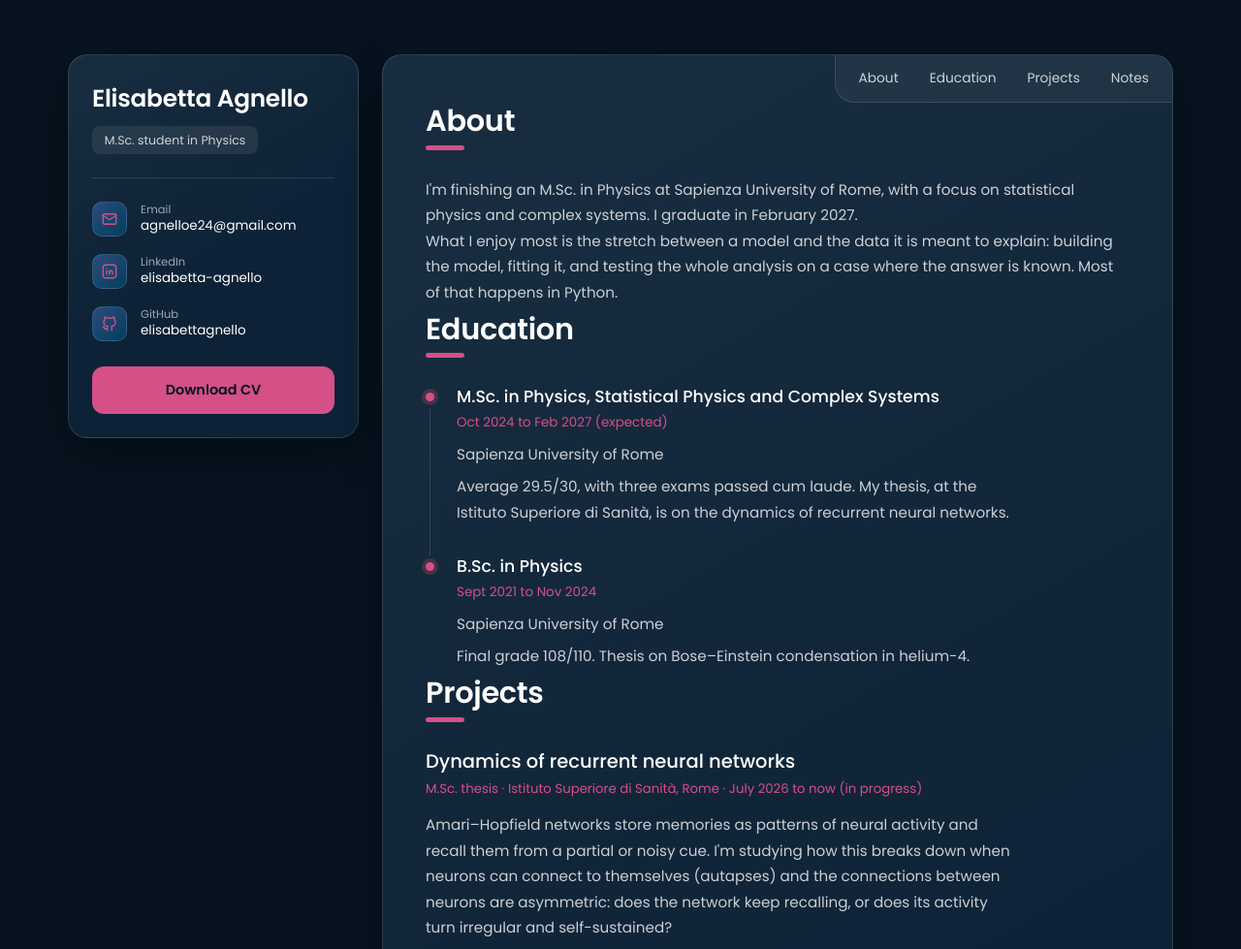
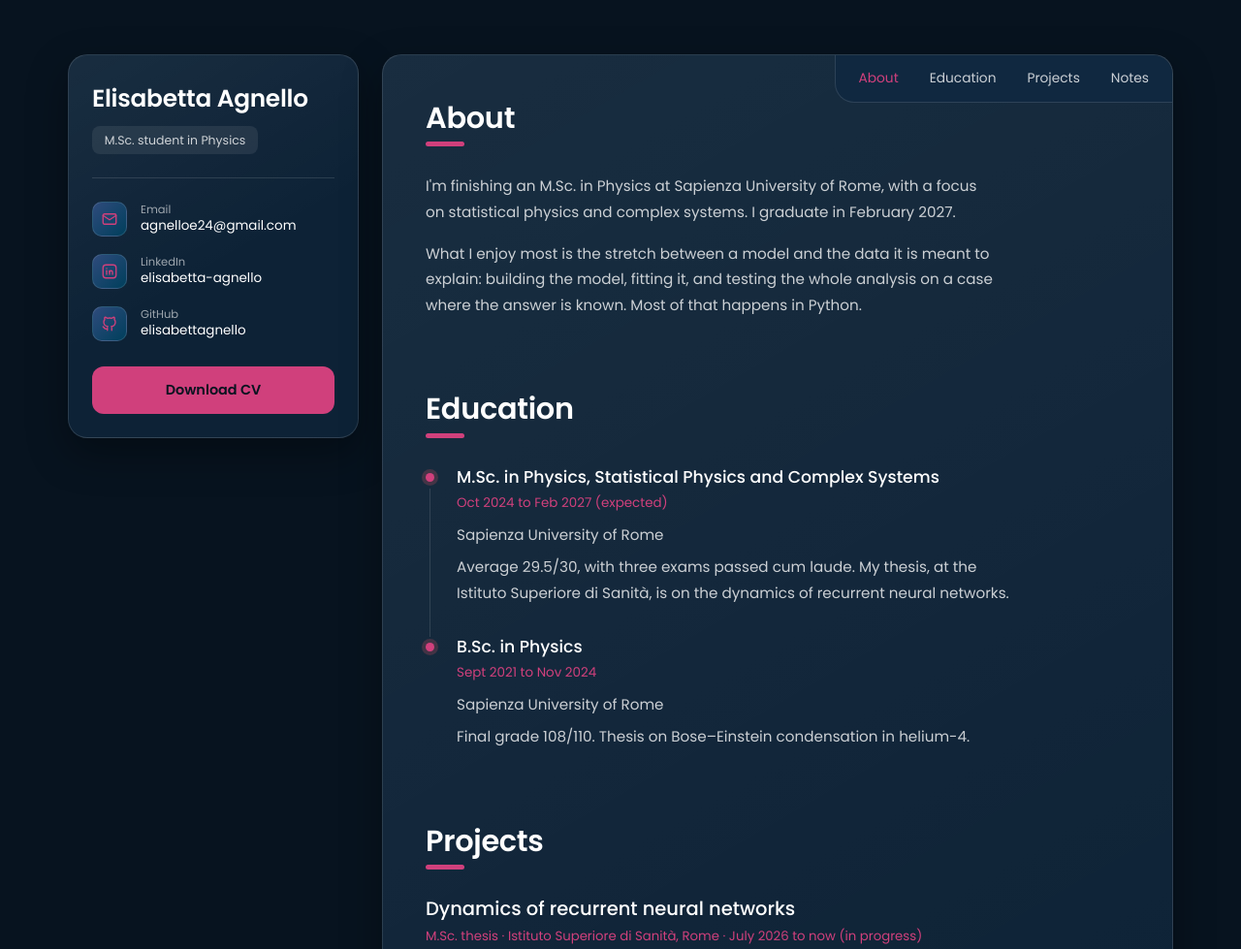
Before and after one commit to elisabettagnello/elisabettagnello.github.io, a plain HTML site: page index.html in a window 1280 px wide. Shown: the top 979 px of the page at 97% size. Drawn offline with Linux system fonts and the light colour scheme.

Commit message:
Update style.css

```diff
--- a/assets/style.css
+++ b/assets/style.css
@@ -1,18 +1,20 @@
 :root {
   --bg: #07131f;
   --card: #0d2236;
+  --nav: #102840;
   --line: rgba(255, 255, 255, 0.12);
   --text: #ffffff;
   --text-2: rgba(255, 255, 255, 0.78);
   --text-3: rgba(255, 255, 255, 0.6);
-  --accent: #d45087;
+  --accent: #d0407c;
   --blue: #2f4b7c;
   --deep: #003f5c;
   --font: "Poppins", system-ui, -apple-system, "Segoe UI", Roboto, Arial, sans-serif;
 }
 
 *, *::before, *::after { box-sizing: border-box; }
-html { -webkit-text-size-adjust: 100%; }
+html { -webkit-text-size-adjust: 100%; scroll-behavior: smooth; }
+@media (prefers-reduced-motion: reduce) { html { scroll-behavior: auto; } }
 body {
   margin: 0;
   background: var(--bg);
@@ -25,21 +27,14 @@ body {
 a { color: inherit; }
 button { font: inherit; }
 :focus-visible { outline: 2px solid var(--accent); outline-offset: 3px; border-radius: 4px; }
-h1, h2, h3, p, ul { margin: 0; padding: 0; }
+h1, h2, h3, p, ul, figure { margin: 0; padding: 0; }
+ul { list-style: none; }
 sup { line-height: 0; }
-ul { list-style: none; }
 
 .skip { position: absolute; left: 12px; top: -60px; background: var(--accent); color: var(--bg); padding: .5rem 1rem; border-radius: 8px; z-index: 20; font-weight: 500; }
 .skip:focus { top: 10px; }
 
-.shell {
-  max-width: 1180px;
-  margin: 0 auto;
-  padding: 56px 20px;
-  display: flex;
-  align-items: flex-start;
-  gap: 24px;
-}
+.shell { max-width: 1180px; margin: 0 auto; padding: 56px 20px; display: flex; align-items: flex-start; gap: 24px; }
 
 .card {
   background: linear-gradient(150deg, rgba(255, 255, 255, 0.05), rgba(255, 255, 255, 0) 55%), var(--card);
@@ -66,19 +61,28 @@ a.c-value:hover { color: var(--accent); }
 .cv:hover { background: #ff7c73; }
 
 /* ---------- Main card ---------- */
-.main { position: relative; flex: 1; min-width: 0; min-height: 440px; padding: 44px 44px 48px; overflow: hidden; }
-.nav { position: absolute; top: 0; right: 0; display: flex; padding: 0 8px; background: rgba(255, 255, 255, 0.05); border: 1px solid var(--line); border-width: 0 0 1px 1px; border-radius: 0 0 0 20px; }
+.main { position: relative; flex: 1; min-width: 0; padding: 44px 44px 56px; }
+
+.nav {
+  position: sticky; top: 0; z-index: 6;
+  display: flex; width: max-content;
+  margin: -44px -44px -8px auto;
+  padding: 0 8px;
+  background: var(--nav);
+  border: 1px solid var(--line);
+  border-width: 0 0 1px 1px;
+  border-radius: 0 20px 0 20px;
+}
 .nav a { padding: 17px 16px; font-size: .86rem; line-height: 1; color: var(--text-2); text-decoration: none; }
 .nav a:hover { color: var(--text); }
-.nav a[aria-current="page"] { color: var(--accent); }
+.nav a[aria-current] { color: var(--accent); }
 
+.section { scroll-margin-top: 72px; }
+.section + .section { margin-top: 76px; }
 .title { position: relative; margin: 6px 0 28px; padding-bottom: .7rem; font-size: 1.9rem; font-weight: 600; line-height: 1.2; color: var(--text); letter-spacing: -0.01em; }
 .title::after { content: ""; position: absolute; left: 0; bottom: 0; width: 40px; height: 5px; border-radius: 3px; background: var(--accent); }
-.page > p { max-width: 62ch; }
-.page > p + p { margin-top: 1rem; }
-.js .page:not(.on) { display: none; }
-.page + .page { margin-top: 3rem; }
-.js .page + .page { margin-top: 0; }
+.section > p { max-width: 62ch; }
+.section > p + p { margin-top: 1rem; }
 
 /* Education timeline */
 .timeline li { position: relative; padding: 0 0 30px 32px; }
@@ -91,13 +95,16 @@ a.c-value:hover { color: var(--accent); }
 .timeline p { max-width: 62ch; }
 .timeline p + p { margin-top: .4rem; }
 
-/* Projects */
-.project { padding-bottom: 30px; margin-bottom: 30px; border-bottom: 1px solid var(--line); }
+/* Projects: text on the left, optional image on the right */
+.project { display: grid; gap: 28px; padding-bottom: 34px; margin-bottom: 34px; border-bottom: 1px solid var(--line); }
 .project:last-child { padding-bottom: 0; margin-bottom: 0; border-bottom: 0; }
+.project:has(.shot) { grid-template-columns: minmax(0, 1fr) 270px; align-items: start; }
 .project h3 { font-size: 1.22rem; font-weight: 500; line-height: 1.35; color: var(--text); }
 .meta { margin: .3rem 0 .9rem; font-size: .83rem; line-height: 1.5; color: var(--accent); }
-.project p { max-width: 64ch; }
-.project p + p { margin-top: .8rem; }
+.body p { max-width: 62ch; }
+.body p + p { margin-top: .8rem; }
+.shot img { display: block; width: 100%; height: auto; border-radius: 12px; border: 1px solid var(--line); background: #fff; }
+.shot figcaption { margin-top: .55rem; font-size: .75rem; line-height: 1.5; color: var(--text-3); }
 .links { display: flex; flex-wrap: wrap; gap: .6rem; margin-top: 1.1rem; }
 .links a { padding: .3rem .85rem; font-size: .82rem; line-height: 1.6; color: var(--text); text-decoration: none; background: rgba(255, 255, 255, 0.05); border: 1px solid var(--line); border-radius: 8px; }
 .links a:hover { color: var(--accent); border-color: var(--accent); }
@@ -110,11 +117,15 @@ a.c-value:hover { color: var(--accent); }
   .toggle { display: block; top: -22px; right: -20px; }
   .side-more { display: none; }
   .side-more.open { display: block; }
-  .main { min-height: 0; padding: 22px 22px 34px; }
-  .nav { position: static; margin: -22px -22px 24px; padding: 0 6px; border-width: 0 0 1px; border-radius: 0; overflow-x: auto; }
+  .main { padding: 22px 22px 40px; }
+  .nav { width: auto; margin: -22px -22px 20px; padding: 0 6px; border-width: 0 0 1px; border-radius: 20px 20px 0 0; overflow-x: auto; }
   .nav a { white-space: nowrap; padding: 16px 14px; }
+  .section { scroll-margin-top: 64px; }
+  .section + .section { margin-top: 56px; }
   .title { font-size: 1.6rem; }
+  .project:has(.shot) { grid-template-columns: 1fr; }
+  .shot { order: -1; max-width: 420px; }
 }
 @media (prefers-reduced-motion: no-preference) {
-  .cv, .links a, a.c-value { transition: background-color .15s ease, color .15s ease, border-color .15s ease; }
+  .cv, .links a, a.c-value, .nav a { transition: background-color .15s ease, color .15s ease, border-color .15s ease; }
 }
```
